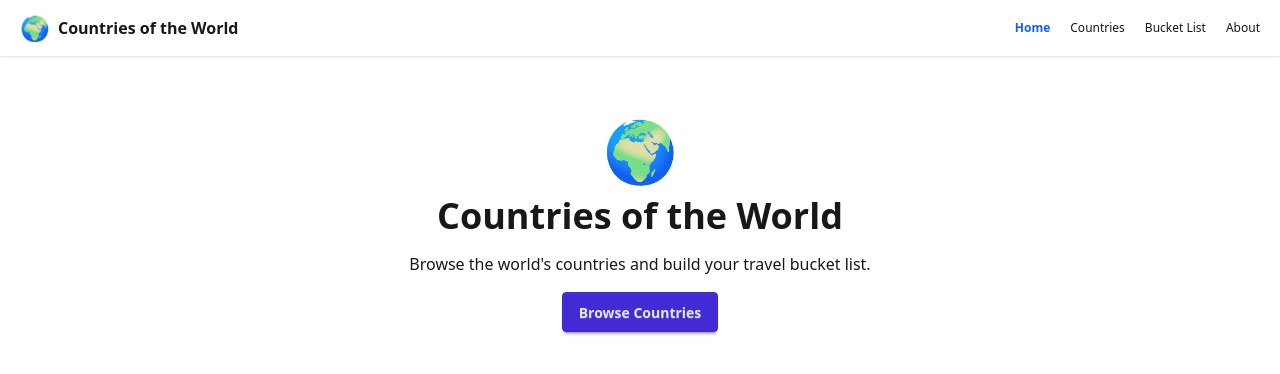
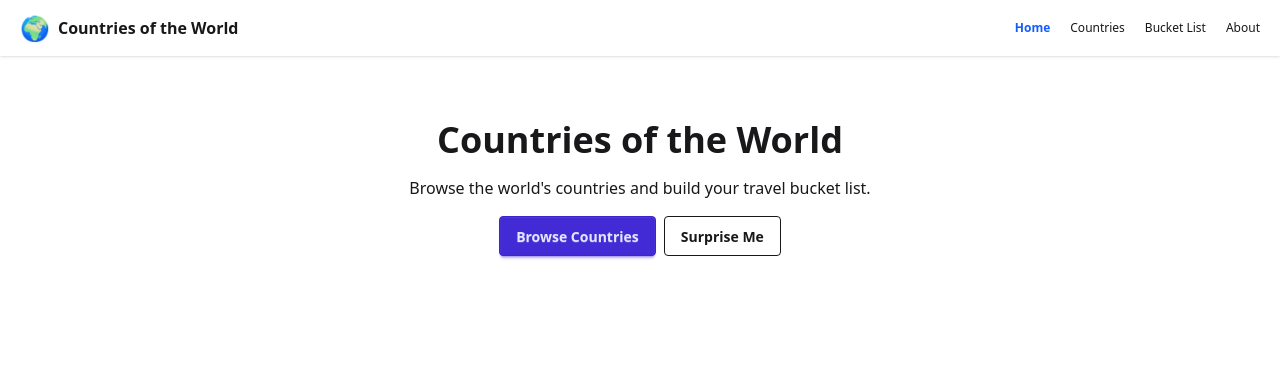
Before and after one commit to nunez25/lab-act-countries, a React (Vite) app: page / in a window 1280 px wide. Shown: the top 374 px of the page. Built offline with nearby package versions, Linux system fonts and the light colour scheme.

Commit message:
Task 5: add Surprise Me button using useNavigate

```diff
--- a/src/pages/HomePage.jsx
+++ b/src/pages/HomePage.jsx
@@ -1,15 +1,29 @@
-import { Link } from "react-router";
+import { Link, useNavigate } from "react-router";
+import COUNTRIES from "../data/countries";
 const HomePage = () => {
+  const navigate = useNavigate();
+  const handleSurpriseMe = () => {
+    const random = COUNTRIES[Math.floor(Math.random() * COUNTRIES.length)];
+    navigate(`/countries/${random.code}`);
+  };
+
   return (
   <div className="max-w-2xl mx-auto text-center py-10 space-y-4">
-      <div className="text-6xl">🌍</div>
     <h1 className="text-4xl font-bold">Countries of the World</h1>
     <p>Browse the world's countries and build your travel bucket list.</p>
-      <Link to="/countries" className="btn btn-primary">
+  <div className="flex gap-2 justify-center">
+
+    <Link to={"/countries"} className="btn btn-primary">
       Browse Countries
     </Link>
+
+    <button className="btn btn-outline" onClick={handleSurpriseMe}>
+      Surprise Me
+    </button>
+  </div>
 </div>
 );
 };
 
+
 export default HomePage;
```
Lines whose indentation alone changed are shown as unchanged.
